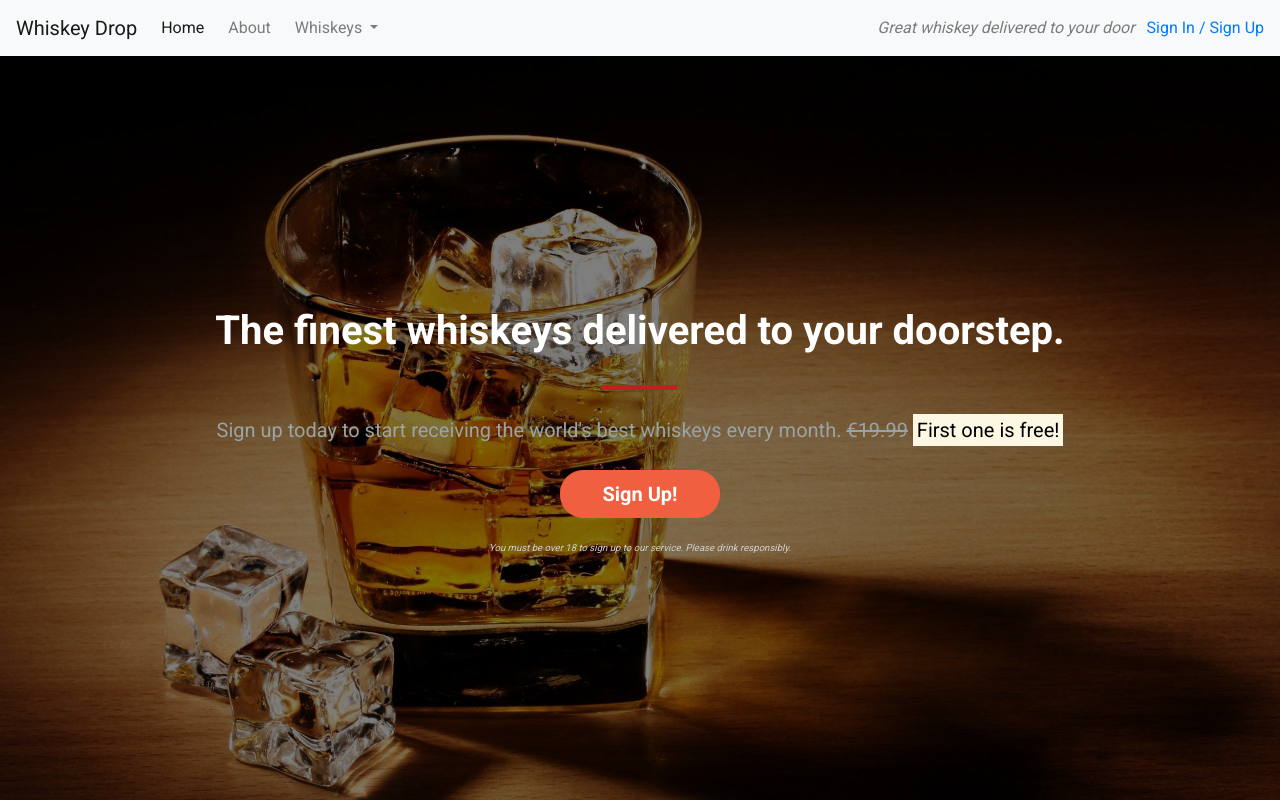
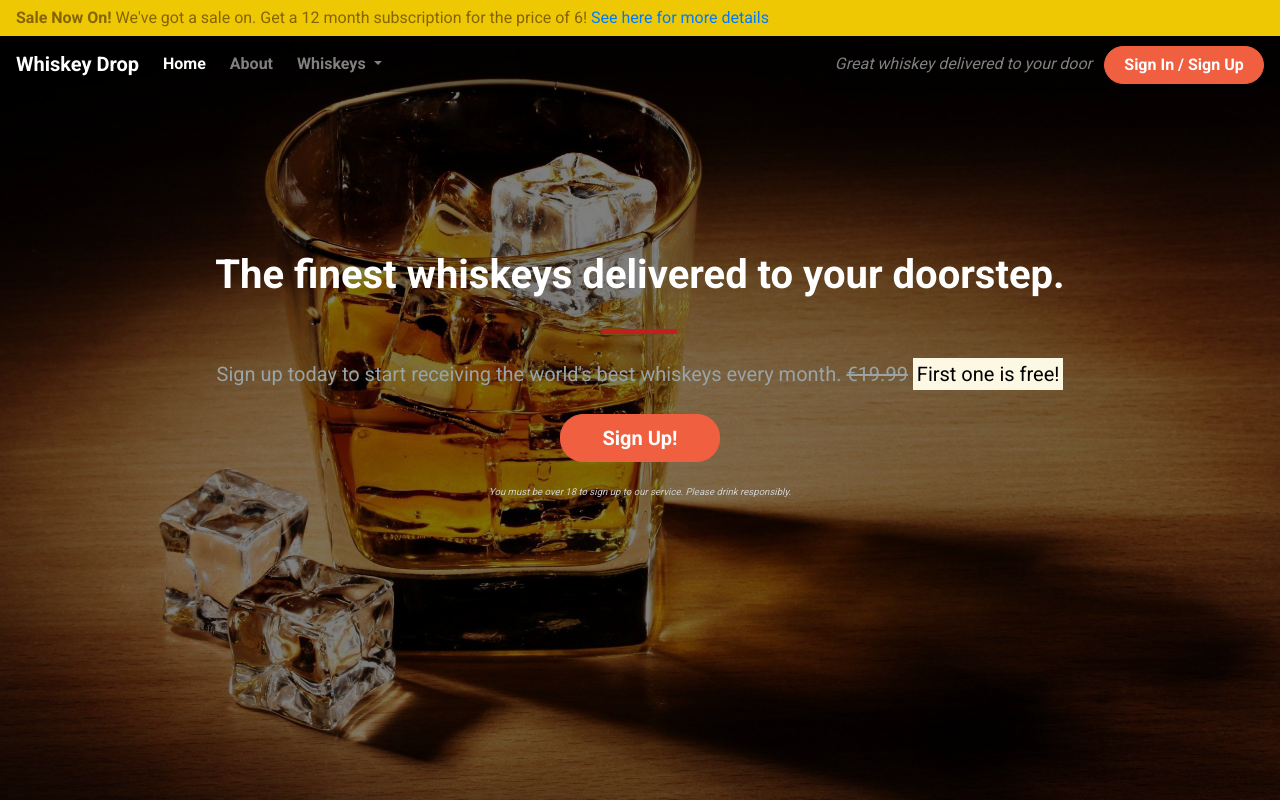
Before and after one commit to KeepKindling/MyFirstBootstrapProject, a plain HTML site: page index.html in a window 1280 px wide. Shown: the top 800 px of the page. Drawn offline with nearby package versions, Linux system fonts and the light colour scheme.

Commit message:
commented alert back in and styled text

```diff
--- a/CSS/style.css
+++ b/CSS/style.css
@@ -2,7 +2,18 @@ body {
     font-family: 'Roboto', sans-serif;
 }
 
-.alert-container {}
+.alert-container .col-12 {
+    padding-left: 0;
+    padding-right: 0;
+}
+
+.site-wide-alert {
+    border-radius: 0;
+    margin-bottom: 0;
+    padding: 5px 15px;
+    background-color: #eec802;
+    border-color: #eec802;
+}
 
 .callout-container {
     height: 100vh;
@@ -33,7 +44,7 @@ body {
 
 .features-container {}
 
-/*Block dividers */
+/*Block dividers*/
 
 .block-divider {
     width: 75px;
@@ -48,6 +59,36 @@ body {
 
 .block-divider-short {
     width: 35px;
+}
+
+/*Navbar*/
+
+.navalert-container {
+    position: absolute;
+    top: 0;
+    left: 0;
+    padding-left: 0;
+    padding-right: 0;
+    z-index: 1;
+}
+
+.navbar {
+    margin-bottom: 0;
+    border: 0;
+    width: 100%;
+    background-color: rgba(0,0,0,0.25);
+}
+
+.navbar .navbar-toggler {
+    border: 0;
+}
+
+.navbar-brand {
+    font-weight: bold;
+}
+
+.navbar .navbar-nav a {
+    font-weight: bold;
 }
 
 /*Jumbotron*/
@@ -73,7 +114,7 @@ body {
     color: #d0d0d0;
 }
 
-/* buttons */
+/*buttons*/
 
 .btn--cta {
     font-weight: bold;
--- a/index.html
+++ b/index.html
@@ -16,8 +16,19 @@
 </head>
 
 <body>
+    <div class="container-fluid navalert-container">
+        <div class="container-fluid alert-container">
+            <div class="row d-none d-sm-block">
+                <div class="col-12">
+                    <div class="site-wide-alert alert alert-warning">
+                        <strong>Sale Now On!</strong> We've got a sale on. Get a 12 month subscription for the price of
+                        6! <a href="">See here for more details</a>
+                    </div>
+                </div>
+            </div>
+        </div>
         <!--Nav-->
-    <nav class="navbar navbar-light navbar-expand-sm bg-light">
+        <nav class="navbar navbar-dark navbar-expand-sm ">
             <a href="/" class="navbar-brand">
                 Whiskey Drop</a>
 
@@ -48,19 +59,10 @@
 
             <div class="d-none d-md-block">
                 <p class="navbar-text my-auto mr-2"><i>Great whiskey delivered to your door</i></p>
-            <a href="/login">Sign In / Sign Up</a>
+                <a href="/login" class="btn btn--cta btn--red">Sign In / Sign Up</a>
             </div>
-        <!--</div>-->
         </nav>
-     <!--<div class="container alert-container">-->
-    <!--    <div class="row d-none d-sm-block">-->
-    <!--        <div class="col-12">-->
-    <!--            <div class="alert alert-warning">-->
-    <!--                <strong>Sale Now On!</strong> We've got a sale on. Get a 12 month subscription for the price of 6! <a href="">See here for more details</a>-->
-    <!--            </div>-->
-    <!--        </div>-->
-    <!--    </div>-->
-    <!--</div>-->
+    </div>
     <div class="container-fluid callout-container">
         <!-- Callout -->
         <div class="opaque-overlay">&nbsp;</div>
```
Lines whose indentation alone changed are shown as unchanged.
